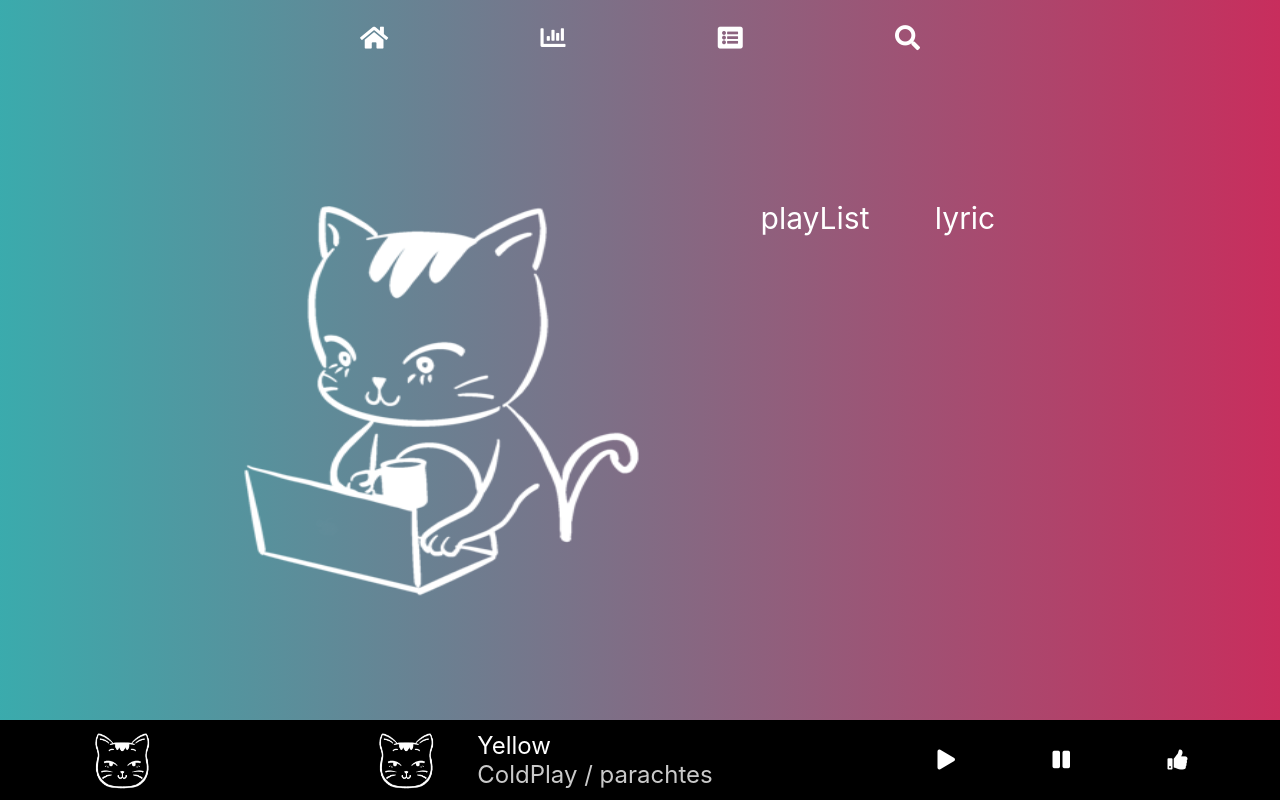
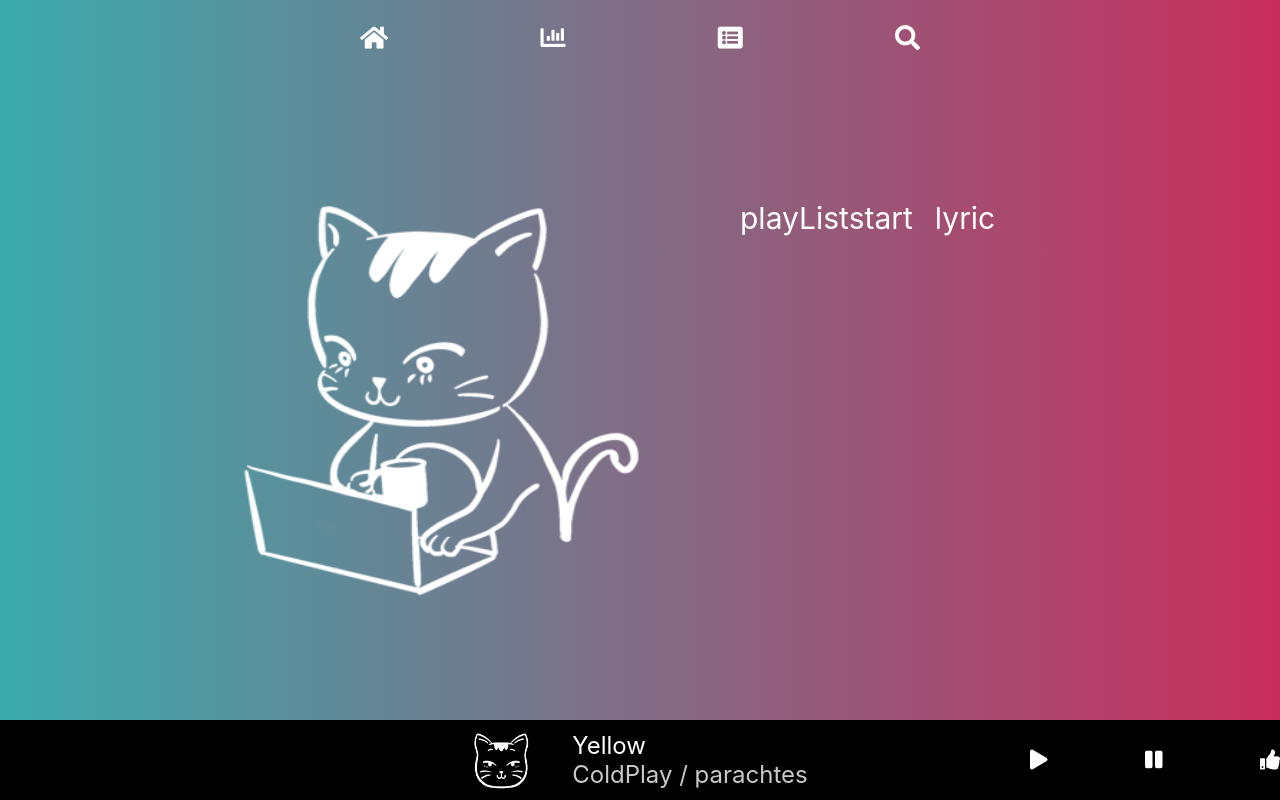
Before and after one commit to peter-coco/portfolio_musicPlayer_with_spotify_api, a React (Create React App) app: page / in a window 1280 px wide. Built offline with nearby package versions, Linux system fonts and the light colour scheme.

Commit message:
install redux environmnet

```diff
--- a/package.json
+++ b/package.json
@@ -10,9 +10,13 @@
     "@types/node": "^12.20.15",
     "@types/react": "^17.0.11",
     "@types/react-dom": "^17.0.7",
+    "@types/react-redux": "^7.1.16",
+    "@types/redux": "^3.6.0",
     "react": "^17.0.2",
     "react-dom": "^17.0.2",
+    "react-redux": "^7.2.4",
     "react-scripts": "4.0.3",
+    "redux": "^4.1.0",
     "styled-components": "^5.3.0",
     "typescript": "^4.3.2",
     "web-vitals": "^1.1.2"
--- a/src/App.tsx
+++ b/src/App.tsx
@@ -2,14 +2,16 @@ import React from "react";
 import logo from "./logo.svg";
 // import './App.css';
 
-import { Navbar } from "./components/navbar";
+import Navbar from "./components/navbar";
 import { Footer } from "./components/footer/footer";
 import { Main } from "./components/main/main";
 
 import styled from "styled-components";
+import { Provider } from "react-redux";
+import store from "./redux";
 
 const BackgroundWrap = styled.div`
-  width: 100%;
+  width: 100vw;
   height: 100vh;
   /* position: fixed; // 음... 이전에 어떻게 했지?? */
   background: linear-gradient(
@@ -22,11 +24,13 @@ const BackgroundWrap = styled.div`
 
 function App() {
   return (
-    <BackgroundWrap>
-      <Navbar />
-      <Main />
-      <Footer />
-    </BackgroundWrap>
+    <Provider store={store}>
+      <BackgroundWrap>
+        <Navbar />
+        <Main />
+        <Footer />
+      </BackgroundWrap>
+    </Provider>
   );
 }
 
--- a/src/components/footer/footer.tsx
+++ b/src/components/footer/footer.tsx
@@ -13,7 +13,7 @@ const FooterWrap = styled.div`
   display: flex;
 
   align-items: center;
-  justify-content: space-around;
+  justify-content: space-between;
 `;
 
 const MusicInforImage = styled.img`
@@ -24,7 +24,7 @@ const MusicInforImage = styled.img`
 export function Footer() {
   return (
     <FooterWrap>
-      <MusicInforImage src={musicImg} />
+      <div style={{ width: 250 }} />
       <FooterMusicInfor />
       <FooterOperations />
     </FooterWrap>
--- a/src/components/main/main-playingList.tsx
+++ b/src/components/main/main-playingList.tsx
@@ -1,5 +1,7 @@
+import { useSelector } from "react-redux";
 import styled from "styled-components";
 import playingMusicImg from "../../image/main-logo.png";
+import { GlobalState } from "../../redux/reducer";
 
 const MainPlayingListWrap = styled.div`
   display: flex;
@@ -21,6 +23,20 @@ const MusicListTopTitle = styled.div`
   color: #fff;
   font-size: 30px;
 `;
+
+// const MusiclistBottom = styled.div<{ w: number; h: number }>`
+//    부모중에 .a 가 있다면 컬러를 레드로하겠다. & : 나 자신 --> nested grammer
+//   width: ${(props) => (props.w < 200 ? 200 : 100)}px;
+//   .a & {
+//     color: red;
+//   }
+//   .b {
+//     color: red;
+//     .c {
+//       color: blue;
+//     }
+//   }
+// `;
 const MusiclistBottom = styled.div``;
 const PlayingMusicImg = styled.img`
   width: 400px;
@@ -32,10 +48,14 @@ function MusicList() {
 }
 
 function MusiclistNLyric() {
+  const [a, b] = useSelector<GlobalState, [string, number]>((state) => [
+    state.a,
+    state.b,
+  ]);
   return (
     <MusiclistWrap>
       <MusicListTop>
-        <MusicListTopTitle>playList</MusicListTopTitle>
+        <MusicListTopTitle>playList{a}</MusicListTopTitle>
         <MusicListTopTitle>lyric</MusicListTopTitle>
       </MusicListTop>
       <MusiclistBottom>
--- a/src/components/navbar.tsx
+++ b/src/components/navbar.tsx
@@ -1,4 +1,7 @@
+import { useDispatch, useSelector } from "react-redux";
 import styled from "styled-components";
+import Actions from "../redux/actions";
+import { GlobalState } from "../redux/reducer";
 
 const NavbarWrap = styled.div`
   width: 100%;
@@ -22,8 +25,7 @@ const NavbarMenu = styled.i`
   color: #fff;
 `;
 
-function NavbarMenus() {
-  return (
+const NavbarMenus = () => (
   <NavbarMenusWrap>
     <NavbarMenu className="fas fa-home"></NavbarMenu>
     <NavbarMenu className="fas fa-chart-bar"></NavbarMenu>
@@ -31,9 +33,14 @@ function NavbarMenus() {
     <NavbarMenu className="fas fa-search"></NavbarMenu>
   </NavbarMenusWrap>
 );
-}
 
-export function Navbar() {
+export default function Navbar() {
+  const [a, b] = useSelector<GlobalState, [string, number]>((state) => [
+    state.a,
+    state.b,
+  ]);
+
+  const dispatch = useDispatch();
   return (
     <NavbarWrap>
       <NavbarMenus />
--- /dev/null
+++ b/src/redux/actions.ts
@@ -0,0 +1,7 @@
+enum Actions {
+  GO,
+  STOP,
+  PLUS,
+}
+
+export default Actions;
--- /dev/null
+++ b/src/redux/index.ts
@@ -0,0 +1,6 @@
+import { combineReducers, createStore } from "redux";
+import reducer from "./reducer";
+
+const store = createStore(reducer);
+
+export default store;
--- /dev/null
+++ b/src/redux/reducer.ts
@@ -0,0 +1,42 @@
+import Actions from "./actions";
+
+export interface GlobalState {
+  a: string;
+  b: number;
+}
+
+const initialState: GlobalState = {
+  a: "start",
+  b: 1,
+};
+
+/**
+ * while (true){
+    wait LoginRequest
+    if(success){
+       // 로그인이 됐음으로 데이터 추가...
+       wait LogoutRequest
+       // 로그아웃이 됐음으로 데이터 제거...
+    }
+ * }
+ *
+ */
+
+function reducer(
+  state: GlobalState = initialState,
+  action: { type: Actions; payload: any }
+): GlobalState {
+  // return type !!
+  switch (action.type) {
+    case Actions.GO:
+      return { ...state, a: "go", b: state.b + action.payload.gggg };
+    case Actions.STOP:
+      return { ...state, a: "stop" };
+    case Actions.PLUS:
+      // state.b++; --> usestate처럼 새로운 객체로 반환해줘야한다.
+      return { ...state, b: state.b + 1 };
+  }
+  return state;
+}
+
+export default reducer;
```
Also changed, not shown: 1 other file (tests, documents, lock files or other folders). Lines whose indentation alone changed are shown as unchanged.
